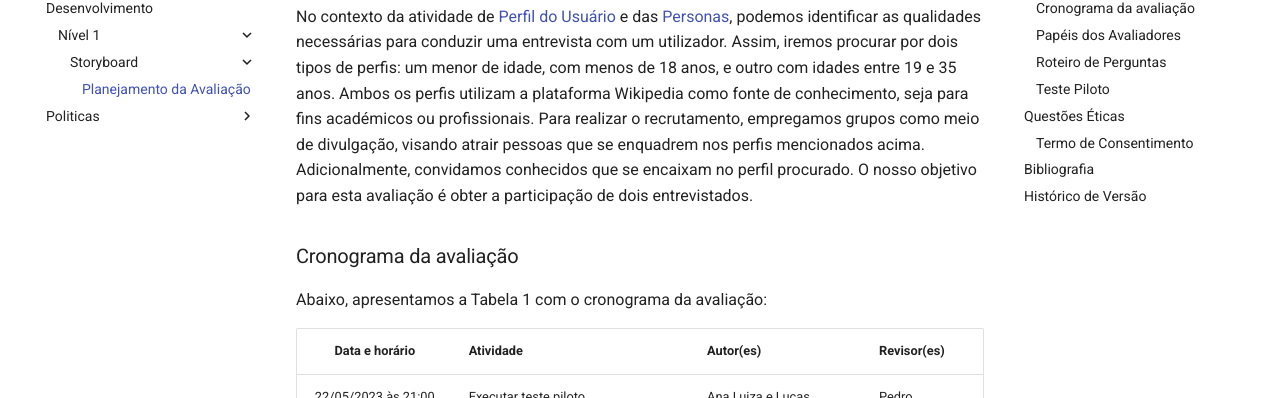
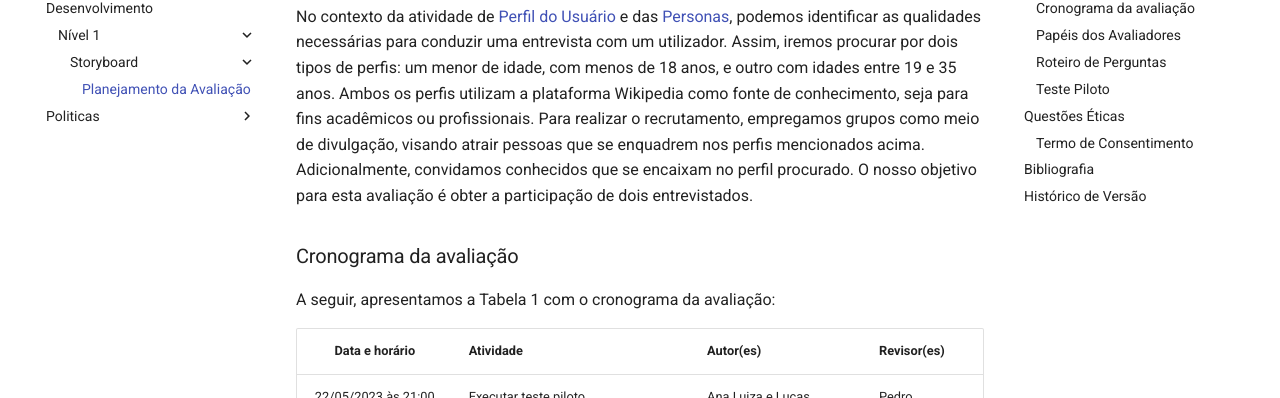
Before and after one commit to Interacao-Humano-Computador/2023.1-Wikipedia, an MkDocs documentation site: the page built from docs/design-avaliacao-desenvolvimento/nivel1/storyboard/planejamentoDaAvaliacao.md, in a window 1280 px wide and 900 px high, scrolled down 779 px. Shown: the part 253-651 px from the top of the window. Built offline with MkDocs 1.6.1 and Material for MkDocs 9.7.7, drawn with Linux system fonts in a browser that asks for light colours; comment, search, counter and statistics services are not loaded; some of the changed text lies outside the part shown.

Commit message:
Aplicando correções requisitadas

```diff
--- a/docs/design-avaliacao-desenvolvimento/nivel1/storyboard/planejamentoDaAvaliacao.md
+++ b/docs/design-avaliacao-desenvolvimento/nivel1/storyboard/planejamentoDaAvaliacao.md
@@ -14,11 +14,11 @@
 
 ### Recrutamento dos participantes
 
-No contexto da atividade de [Perfil do Usuário](../../../analise-de-requisitos/perfilDeUsuario.md) e das [Personas](../../../analise-de-requisitos/personas.md), podemos identificar as qualidades necessárias para conduzir uma entrevista com um utilizador. Assim, iremos procurar por dois tipos de perfis: um menor de idade, com menos de 18 anos, e outro com idades entre 19 e 35 anos. Ambos os perfis utilizam a plataforma Wikipedia como fonte de conhecimento, seja para fins académicos ou profissionais. Para realizar o recrutamento, empregamos grupos como meio de divulgação, visando atrair pessoas que se enquadrem nos perfis mencionados acima. Adicionalmente, convidamos conhecidos que se encaixam no perfil procurado. O nosso objetivo para esta avaliação é obter a participação de dois entrevistados.
+No contexto da atividade de [Perfil do Usuário](../../../analise-de-requisitos/perfilDeUsuario.md) e das [Personas](../../../analise-de-requisitos/personas.md), podemos identificar as qualidades necessárias para conduzir uma entrevista com um utilizador. Assim, iremos procurar por dois tipos de perfis: um menor de idade, com menos de 18 anos, e outro com idades entre 19 e 35 anos. Ambos os perfis utilizam a plataforma Wikipedia como fonte de conhecimento, seja para fins acadêmicos ou profissionais. Para realizar o recrutamento, empregamos grupos como meio de divulgação, visando atrair pessoas que se enquadrem nos perfis mencionados acima. Adicionalmente, convidamos conhecidos que se encaixam no perfil procurado. O nosso objetivo para esta avaliação é obter a participação de dois entrevistados.
 
 ### Cronograma da avaliação
 
-Abaixo, apresentamos a Tabela 1 com o cronograma da avaliação:
+A seguir, apresentamos a Tabela 1 com o cronograma da avaliação:
 
 |    Data e horário    | Atividade                              | Autor(es)               | Revisor(es)    |
 | :-------------------: | -------------------------------------- | ----------------------- | -------------- |
@@ -55,7 +55,7 @@
 
 ### Termo de Consentimento
 
-Abaixo, encontra-se o Termo de Consentimento que será assinado antes da realização da entrevista, como parte do processo necessário para obter a permissão do participante.
+A seguir, encontra-se o Termo de Consentimento que será assinado antes da realização da entrevista, como parte do processo necessário para obter a permissão do participante.
 
 [Termo de consentimento](../../../pdfs/termoConsentimentoStoryBoard.pdf)
 
```
